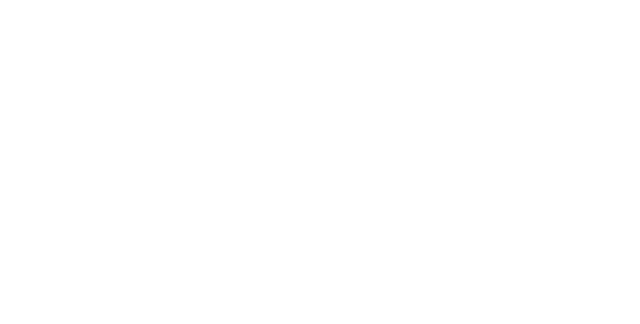
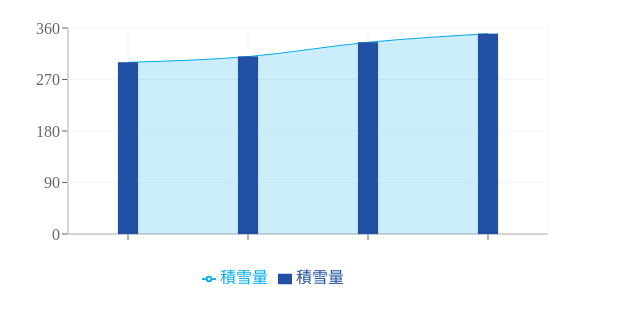
Before and after one commit to soujin8/learn-react, a React (Create React App) app: page / in a window 1280 px wide. Shown: the top 324 px of the page, without its empty margins (0-640 px from the left). Built offline with nearby package versions, Linux system fonts and the light colour scheme.

Commit message:
チャート描画ライブラリを試した

```diff
--- a/package.json
+++ b/package.json
@@ -19,6 +19,7 @@
     "react-dom": "^17.0.1",
     "react-router-dom": "^5.2.0",
     "react-scripts": "4.0.0",
+    "recharts": "^2.0.7",
     "typescript": "^4.0.3",
     "web-vitals": "^0.2.4"
   },
--- a/src/App.tsx
+++ b/src/App.tsx
@@ -5,6 +5,7 @@
 // import Callback from "./components/CallbackSample/Callback";
 // import Ref from "./components/RefSample/Ref";
 // import DataFetch from "./components/DataFetch/DataFetch";
+import Chart from "./components/Chart/Chart";
 
 const App: React.FC = () => {
   return (
@@ -15,6 +16,7 @@
       {/* <Callback /> */}
       {/* <Ref /> */}
       {/*<DataFetch /> */}
+      <Chart />
     </>
   );
 };
--- /dev/null
+++ b/src/components/Chart/Chart.tsx
@@ -0,0 +1,63 @@
+import React from "react";
+import {
+ComposedChart,
+XAxis,
+YAxis,
+Tooltip,
+Legend,
+CartesianGrid,
+Area,
+Bar,
+} from "recharts"
+
+const Chart: React.FC = () => {
+  //表示させたいデータ群
+  const dataGraph = [
+      {month: '1月', '売上': 800, '総売上': 1400},
+      {month: '2月', '売上': 967, '総売上': 1506},
+      {month: '3月', '売上': 1098, '総売上': 989},
+      {month: '4月', '売上': 1200, '総売上': 1228},
+      {month: '5月', '売上': 1108, '総売上': 1100},
+      {month: '6月', '売上': 680, '総売上': 1700}
+  ];
+  const data = [
+    {date: '2020/2/1', '積雪量': 300},
+    {date: '2020/2/2', '積雪量': 310},
+    {date: '2020/2/3', '積雪量': 335},
+    {date: '2020/2/4', '積雪量': 350},
+  ]
+
+return (
+<ComposedChart //グラフ全体のサイズや位置、データを指定。場合によってmarginで上下左右の位置を指定する必要あり。
+    width={600}  //グラフ全体の幅を指定
+    height={280}  //グラフ全体の高さを指定
+    data={data} //ここにArray型のデータを指定
+    margin={{ top: 20, right: 60, bottom: 0, left: 0 }}  //marginを指定
+>
+  <XAxis
+    dataKey="month"  //Array型のデータの、X軸に表示したい値のキーを指定
+  />
+  <YAxis />
+  <Tooltip /> //hoverした時に各パラメーターの詳細を見れるように設定
+  <Legend />  // 凡例を表示(図の【売上】【総売上】)
+  <CartesianGrid //グラフのグリッドを指定
+    stroke="#f5f5f5" //グリッド線の色を指定
+  />
+  <Area //面積を表すグラフ
+    type="monotone"  //グラフが曲線を描くように指定。default値は折れ線グラフ
+    dataKey="積雪量" //Array型のデータの、Y軸に表示したい値のキーを指定
+    stroke="#00aced" ////グラフの線の色を指定
+    fillOpacity={1}  ////グラフの中身の薄さを指定
+    fill="rgba(0, 172, 237, 0.2)"  //グラフの色を指定
+  />
+  <Bar //棒グラフ
+    dataKey="積雪量"　//Array型のデータの、Y軸に表示したい値のキーを指定
+    barSize={20}  //棒の太さを指定
+    stroke="rgba(34, 80, 162, 0.2)" ////レーダーの線の色を指定
+    fillOpacity={1}  //レーダーの中身の色の薄さを指定
+    fill="#2250A2" ////レーダーの中身の色を指定
+  />
+</ComposedChart>
+)
+};
+export default Chart;
```
Also changed, not shown: 1 other file (tests, documents, lock files or other folders).
